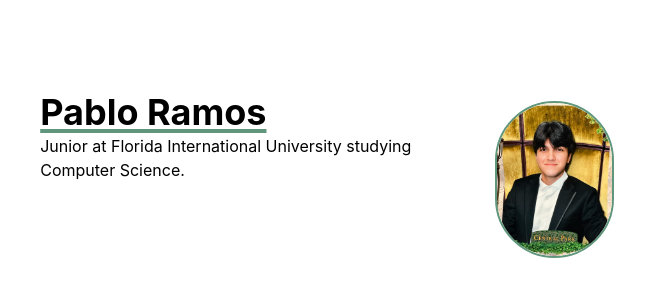
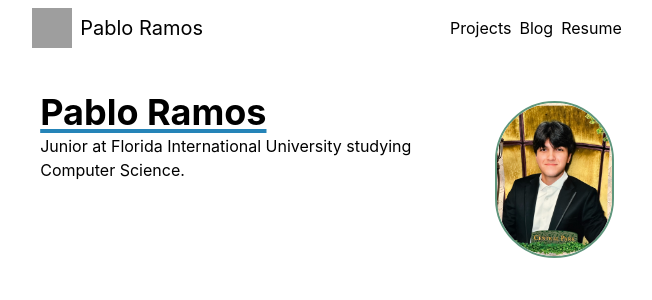
Before and after one commit to shmablo/pablos-page, a Next.js app: page / in a window 1280 px wide. Shown: the top 300 px of the page, without its empty margins (313-965 px from the left). Built offline with nearby package versions, Linux system fonts and the light colour scheme; grey boxes are pictures that could not be loaded.

Commit message:
Implemented Navbar with styles, I'm cooking !!

```diff
--- a/components/layouts/article.js
+++ b/components/layouts/article.js
@@ -2,6 +2,7 @@ import { motion } from 'framer-motion'
 import Head from 'next/head'
 import { GridItemStyle } from '../grid-item'
 
+//This is what will animate the page transitions
 const variants = {
   hidden: { opacity: 0, x: 0, y: 20 },
   enter: { opacity: 1, x: 0, y: 0 },
--- a/components/layouts/main.js
+++ b/components/layouts/main.js
@@ -1,13 +1,20 @@
 import Head from 'next/head';
 import { Box, Container } from '@chakra-ui/react';
+
+import Navbar from '../navbar';
 
 const Main = ({ children, router  }) => {
     return (
         <Box as="main" pb={8}>
             <Head>
                 <meta name="viewport" content="width=device-width, initial-scale=1" />
+                <meta name="description" content="Pablo Ramos' personal website" />
+                <meta name="author" content="Pablo Ramos" />
+                <link rel='icon' href='/stardewShip.jpg' />
                 <title>Pablo Ramos - Homepage</title>
             </Head>
+
+            <Navbar path={router.asPath} />
 
             <Container maxW="container.md" pt={14}>
                 {children}
--- a/components/logo.js
+++ b/components/logo.js
@@ -31,7 +31,7 @@ function AnimatedLink({ href, color, children}) {
       left: 0,
       width: isHovered ? '100%' : '0%',
       height: '2px',
-      background: '#5F967C',
+      background: '#2584b8',
       transition: 'width 0.3s ease-in-out'
     }
 
@@ -61,3 +61,5 @@ const Logo = () => {
         </HStack>
     )
 }
+
+export default Logo;
--- a/components/navbar.js
+++ b/components/navbar.js
@@ -17,9 +17,9 @@ import {
     useColorModeValue,
 } from '@chakra-ui/react';
 //Not an actual Hamburger...
-import { HamburgerIcon } from '@chakra-ui/icons';
+// import { HamburgerIcon } from '@chakra-ui/icons';
 import Logo from './logo';
-import { Slant as Hamburger } from 'hamburger-react';
+// import { Slant as Hamburger } from 'hamburger-react';
 import React, { useState } from 'react';
 
 function LinkWithAnimation({ href, color, children }) {
@@ -45,7 +45,7 @@ function LinkWithAnimation({ href, color, children }) {
       left: 0,
       width: isHovered ? '100%' : '0%',
       height: '2px',
-      background: '#5F967C',
+      background: '#2584b8',
       transition: 'width 0.3s ease-in-out'
     }
 
@@ -61,4 +61,49 @@ function LinkWithAnimation({ href, color, children }) {
         </Box>
       </NextLink>
     )
-  }
+}
+
+const Navbar = props => {
+    return (
+        //All the horizontal buttons on the navbar
+        <Box
+            position="fixed"
+            as="nav"
+            w="100%"
+            zIndex={2}
+            css={{ backdropFilter: 'blur(10px)' }}
+            {...props}
+        >
+            <Container display='flex' p={2} wrap="wrap">
+            <Logo />
+                <Stack
+                direction={{ base: 'column', md: 'row' }}
+                display={{ base: 'none', md: 'flex' }}
+                width={{ base: 'full', md: 'auto' }}
+                alignItems="center"
+                flexGrow={1}
+                mt={{ base: 4, md: 0 }}
+                justifyContent="flex-end"
+                paddingLeft="120pt"
+                >
+                    <LinkWithAnimation href="/projects" color="black">
+                        Projects
+                    </LinkWithAnimation>
+
+                    <LinkWithAnimation href="/blog" color="black">
+                        Blog
+                    </LinkWithAnimation>
+
+                    <LinkWithAnimation
+                        href="https://drive.google.com/file/d/1G5UZW5CRzUkG03fkYUVnMNceDX4O8GFy/view?usp=sharing"
+                        color="black"
+                    >
+                    Resume
+                    </LinkWithAnimation>
+                </Stack>
+            </Container>
+        </Box>
+    )
+}
+
+export default Navbar;
--- a/package.json
+++ b/package.json
@@ -14,10 +14,12 @@
   "author": "Pablo Ramos",
   "license": "MIT",
   "dependencies": {
+    "@chakra-ui/icons": "^2.2.4",
     "@chakra-ui/react": "^2.6.1",
     "@emotion/react": "^11.13.3",
     "@emotion/styled": "^11.13.0",
     "framer-motion": "^11.11.11",
+    "hamburger-react": "^2.5.1",
     "next": "15.0.2",
     "react": "^18.3.1",
     "react-dom": "^18.3.1"
--- a/pages/index.js
+++ b/pages/index.js
@@ -20,7 +20,7 @@ const Page = () => {
               color={'black'}
               textDecoration={'underline'}
               textUnderlineOffset={'4px'}
-              textDecorationColor={'#5F967C'}
+              textDecorationColor={'#2584b8'}
               textDecorationThickness={'4px'}
             >
               Pablo Ramos
```
Also changed, not shown: 1 other file (tests, documents, lock files or other folders).
